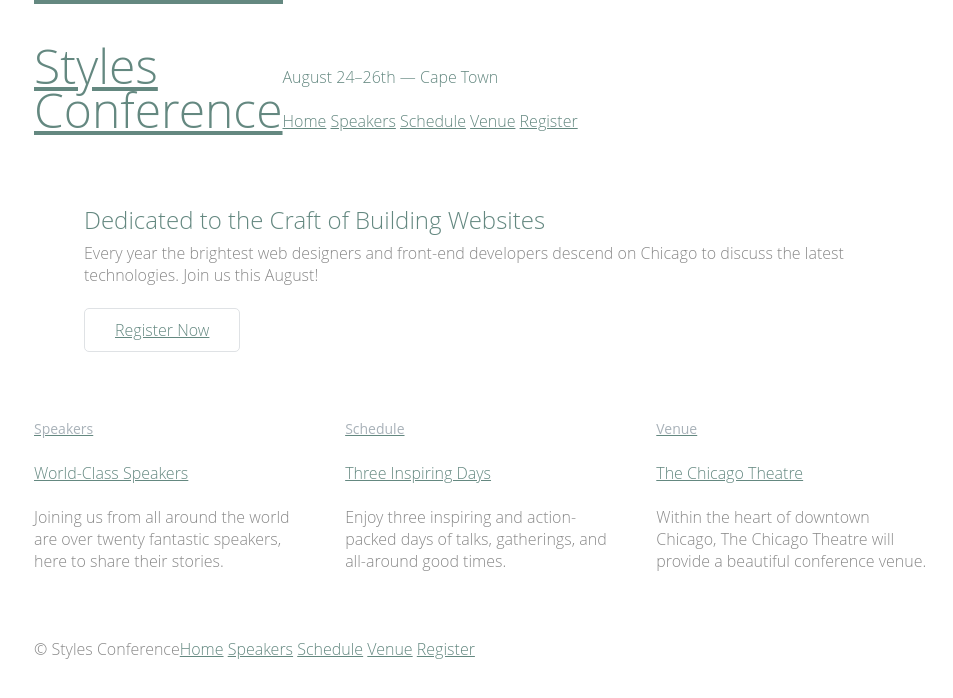
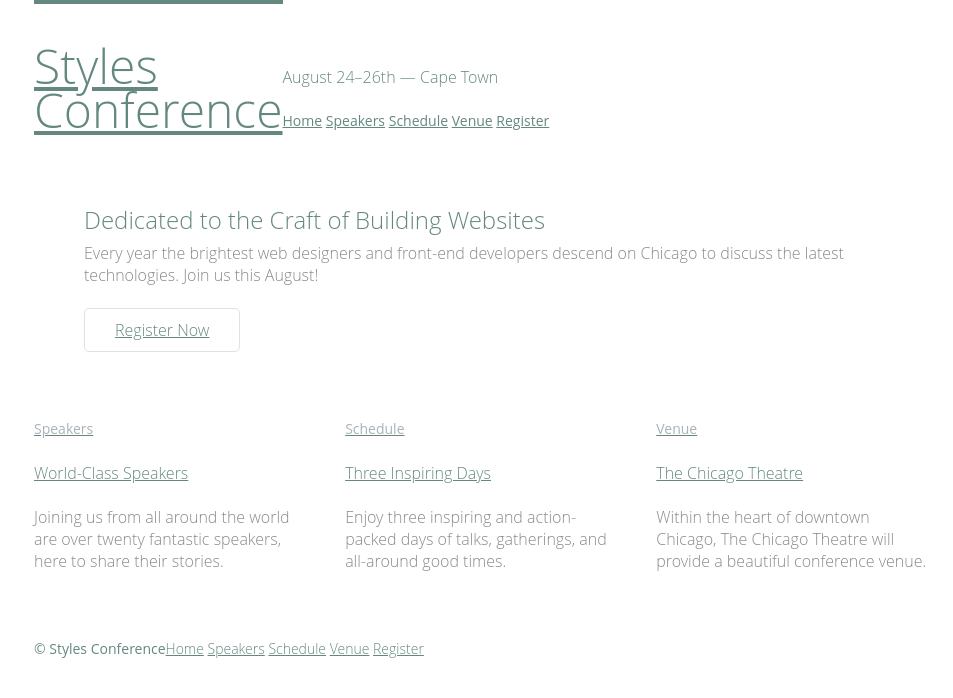
Before and after one commit to tshimsthedoor/Style_conference2, a plain HTML site: page index.html in a window 1280 px wide. Shown: the whole page, without its empty margins (156-1109 px from the left). Drawn offline with Linux system fonts and the light colour scheme.

Commit message:
I clean my footer and gave it style

```diff
--- a/assets/stylesheets/main.css
+++ b/assets/stylesheets/main.css
@@ -199,11 +199,14 @@
 */
 
 .primary-footer {
+  color: #648880;
+  font-size: 14px;
   padding-bottom: 44px;
   padding-top: 44px;
 }
 .primary-footer small {
   float: left;
+  font-weight: 400;
 }
 
 /*
--- a/index.html
+++ b/index.html
@@ -16,7 +16,7 @@
             <a href="index.html">Styles <br> Conference</a>
         </h1>
         <h3 class="tagline">August 24&ndash;26th &mdash; Cape Town</h3>
-        <nav>
+        <nav class="primary-nav">
             <a href="index.html">Home</a>
             <a href="speakers.html">Speakers</a>
             <a href="schedule.html">Schedule</a>
```
Also changed, not shown: register.html (+1 -1 lines), schedule.html (+1 -1 lines), speakers.html (+1 -1 lines), venue.html (+1 -1 lines).
